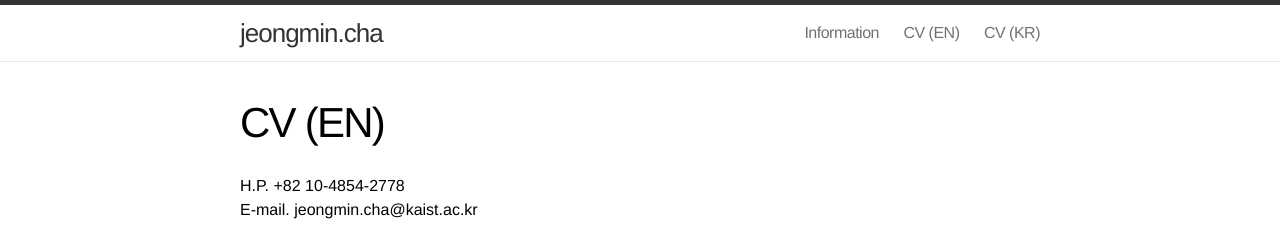
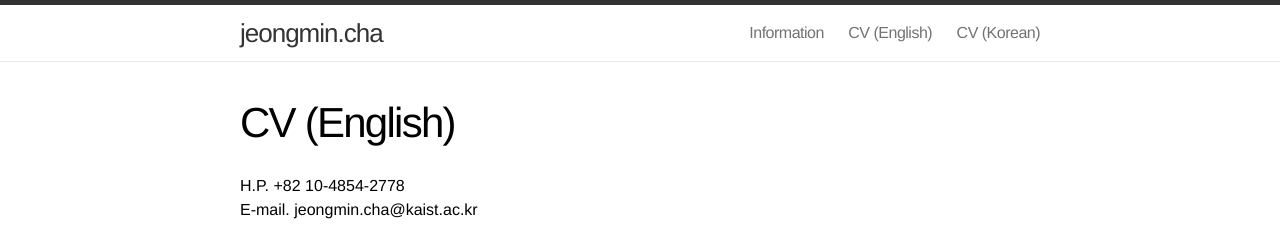
Before and after one commit to JeongMinCha/jeongmincha.github.com, a Jekyll site: the page built from cv-eng.md, in a window 1280 px wide. Shown: the top 235 px of the page. Built offline with Jekyll 4.4.1, drawn with Linux system fonts in a browser that asks for light colours.

Commit message:
Change cv page titles more corretly

```diff
--- a/cv-eng.md
+++ b/cv-eng.md
@@ -1,6 +1,6 @@
 ---
 layout: page
-title: CV (EN)
+title: CV (English)
 permalink: /cv-eng/
 ---
 H.P. +82 10-4854-2778
--- a/cv-kor.md
+++ b/cv-kor.md
@@ -1,6 +1,6 @@
 ---
 layout: page
-title: CV (KR)
+title: CV (Korean)
 permalink: /cv-kor/
 ---
 H.P. +82 10-4854-2778
```
